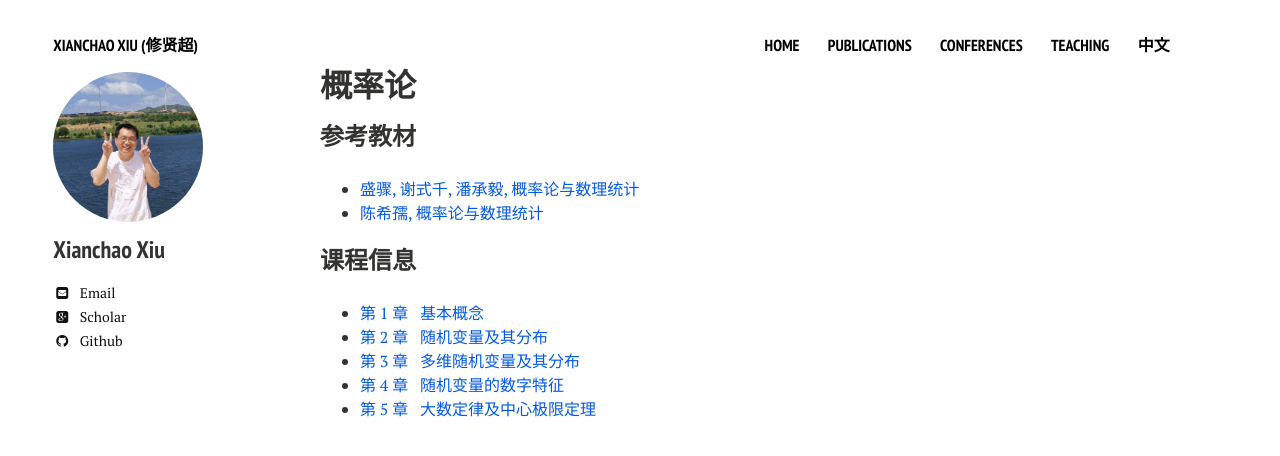
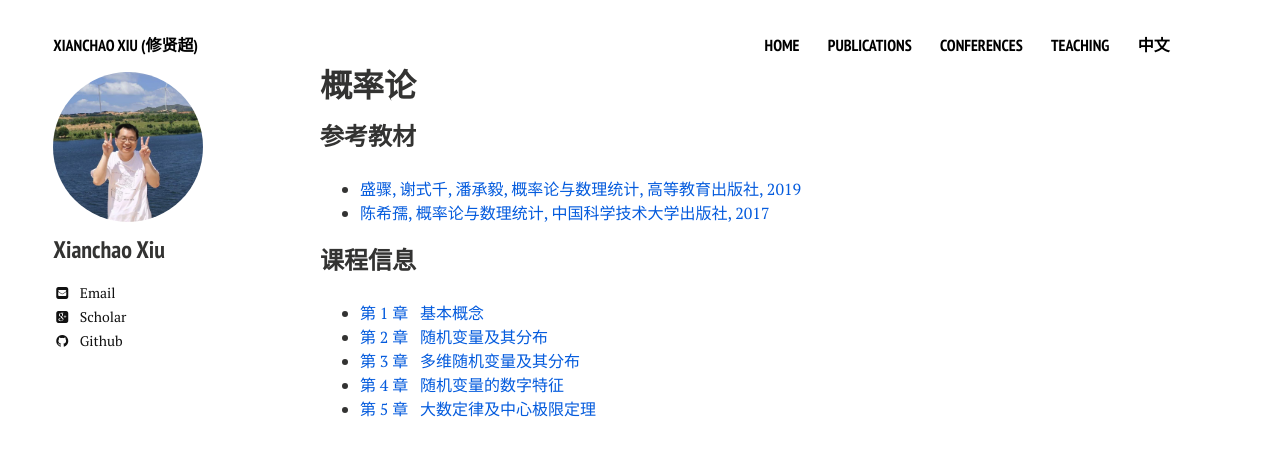
Before and after one commit to xianchaoxiu/xianchaoxiu.github.io, a Jekyll site: the page built from teaching/PRO/2027/index.md, in a window 1280 px wide. Shown: the top 456 px of the page. Built offline with Jekyll 4.4.1, drawn with Linux system fonts in a browser that asks for light colours; nearby versions of some CDN libraries.

Commit message:
Update index.md

```diff
--- a/teaching/PRO/2027/index.md
+++ b/teaching/PRO/2027/index.md
@@ -6,8 +6,8 @@ share: false
 ---
 
 ### 参考教材
-* <a href="https://item.jd.com/13536130.html" class="textlink" target="_blank"> 盛骤, 谢式千, 潘承毅, 概率论与数理统计 </a><br>
-* <a href="https://item.jd.com/12112157.html" class="textlink" target="_blank"> 陈希孺, 概率论与数理统计 </a><br>
+* <a href="https://item.jd.com/13536130.html" class="textlink" target="_blank"> 盛骤, 谢式千, 潘承毅, 概率论与数理统计, 高等教育出版社, 2019 </a><br>
+* <a href="https://item.jd.com/12112157.html" class="textlink" target="_blank"> 陈希孺, 概率论与数理统计, 中国科学技术大学出版社, 2017 </a><br>
 
 ### 课程信息
 * <a href="../2027/基本概念.pdf" class="textlink" target="_blank">  第 1 章 &nbsp;  基本概念<br>
```
